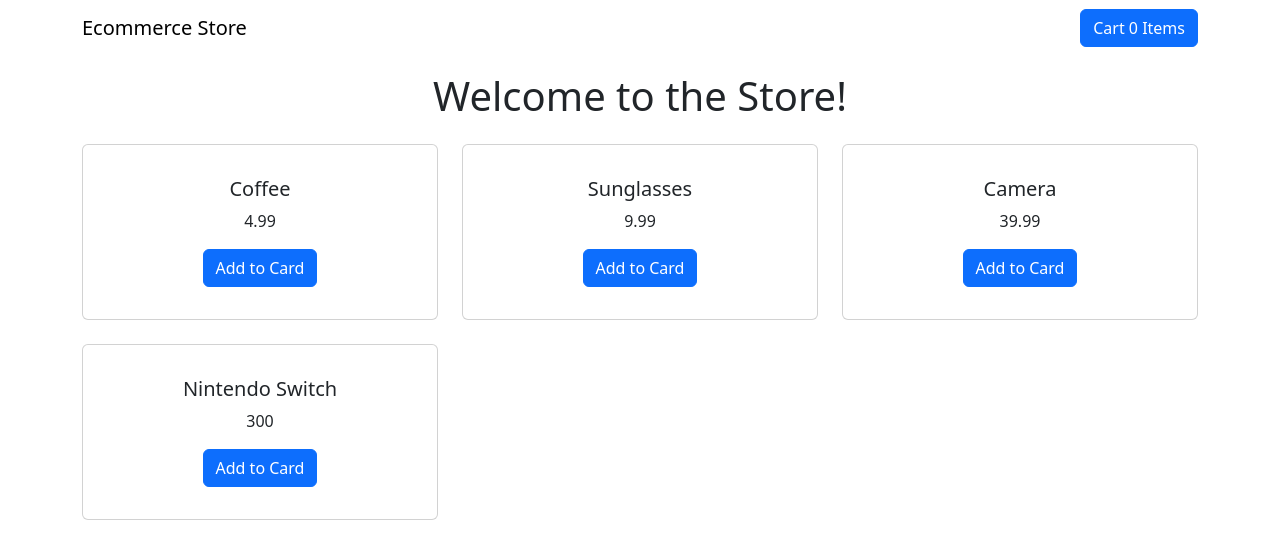
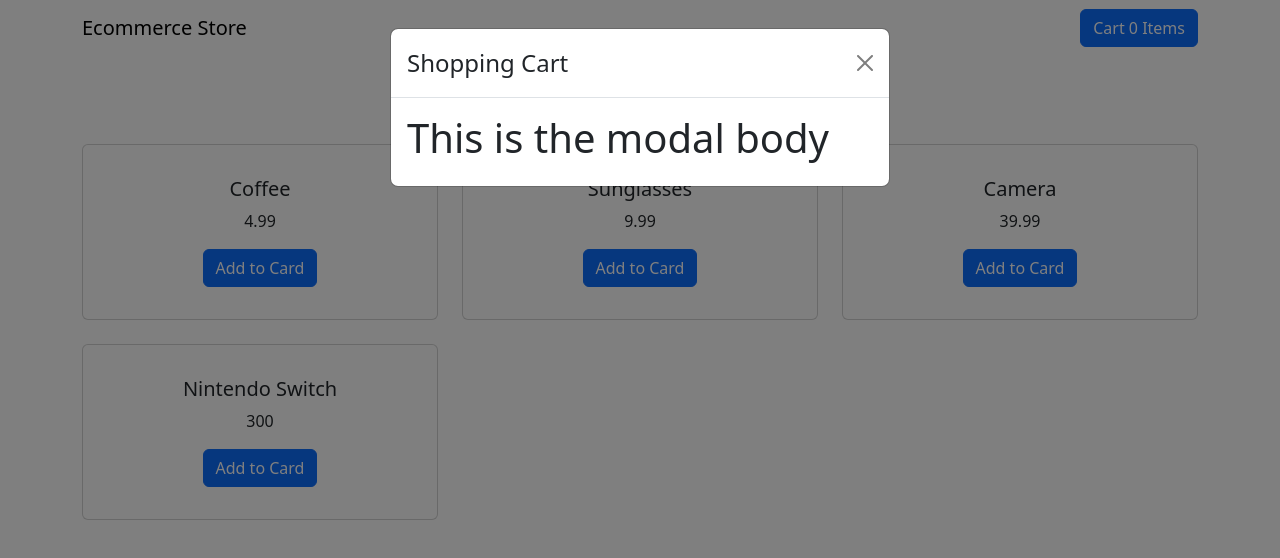
Before and after one commit to ValleA242/store-page, a React (Create React App) app: page / in a window 1280 px wide. Both pictures are taken after a click on the button "Cart 0 Items". Shown: the top 558 px of the page. Built offline with nearby package versions, Linux system fonts and the light colour scheme.

Commit message:
applied state to modal and cart button

```diff
--- a/src/components/Navbar.js
+++ b/src/components/Navbar.js
@@ -12,12 +12,17 @@
                 <Navbar.Brand href="/">Ecommerce Store</Navbar.Brand>
                 <Navbar.Toggle />
                 <Navbar.Collapse className="justify-content-end">
-                    <Button>Cart 0 Items</Button>
+                    <Button onClick={handleShow}>Cart 0 Items</Button>
                 </Navbar.Collapse>
             </Navbar>
 
             <Modal show={show} onHide={handleClose}>
-
+                <Modal.Header closeButton>
+                    <Modal.Title>Shopping Cart</Modal.Title>
+                </Modal.Header>
+                <Modal.Body>
+                    <h1>This is the modal body</h1>
+                </Modal.Body>
             </Modal>
         </>
     )
```
